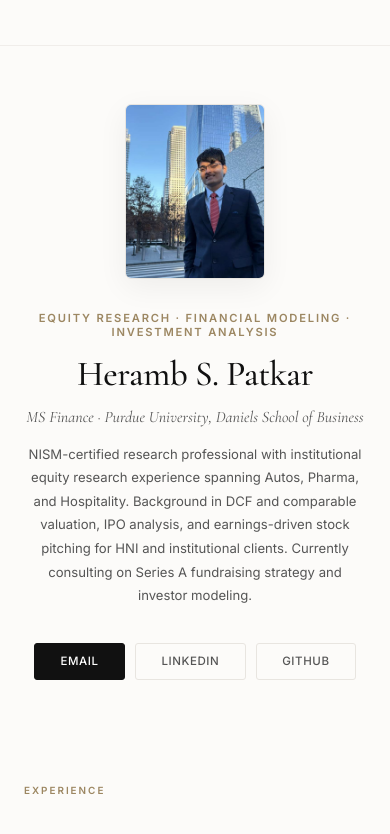
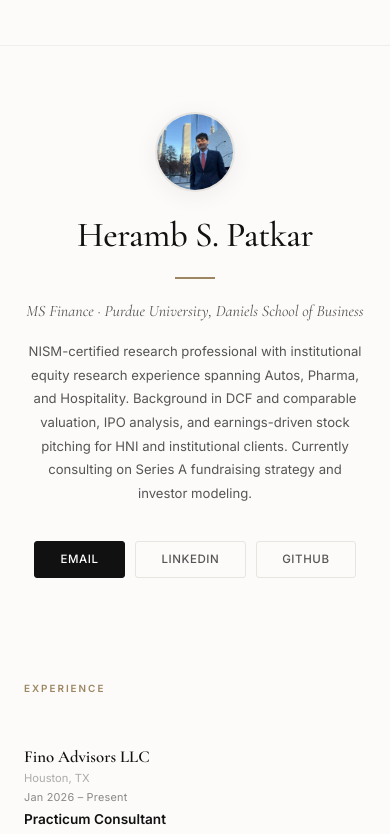
Before and after one commit to HPATKAR/HPATKAR.github.io, a plain HTML site: page index.html in a window 390 px wide. Shown: the top 834 px of the page. Drawn offline with nearby package versions, Linux system fonts and the light colour scheme.

Commit message:
Restore centered hero with circular photo and gold rule from bedd6ef
Keep formalized copy, university logos, and nav without name.

Co-Authored-By: Claude Opus 4.6 <noreply@anthropic.com>

```diff
--- a/index.html
+++ b/index.html
@@ -67,26 +67,32 @@
         /* ── Hero ── */
         .hero {
             max-width: var(--max-w); margin: 0 auto;
-            padding: 8.5rem var(--px) 5rem;
+            padding: 9rem var(--px) 5rem;
+            text-align: center;
         }
-        .hero-grid {
-            display: grid;
-            grid-template-columns: 1fr auto;
-            gap: 4rem;
-            align-items: center;
+        .hero-photo {
+            width: 96px; height: 96px;
+            border-radius: 50%; overflow: hidden;
+            margin: 0 auto 2rem;
+            border: 2px solid var(--rule);
+            box-shadow: 0 4px 24px rgba(0,0,0,0.06);
         }
-        .hero-overline {
-            font-size: 0.7rem; font-weight: 600;
-            letter-spacing: 0.16em; text-transform: uppercase;
-            color: var(--gold);
-            margin-bottom: 1rem;
+        .hero-photo img {
+            width: 100%; height: 100%;
+            object-fit: cover;
+            filter: grayscale(12%) contrast(1.02);
         }
         .hero h1 {
             font-family: var(--serif);
-            font-size: clamp(2.8rem, 5.5vw, 4rem);
+            font-size: clamp(2.6rem, 5.5vw, 3.8rem);
             font-weight: 500;
             line-height: 1.1;
             letter-spacing: -0.015em;
+        }
+        .hero-rule {
+            width: 40px; height: 1.5px;
+            background: var(--gold);
+            margin: 1.4rem auto;
         }
         .hero-subtitle {
             font-family: var(--serif);
@@ -94,30 +100,19 @@
             font-weight: 400;
             font-style: italic;
             color: var(--ink-3);
-            margin-top: 0.8rem;
         }
         .hero-desc {
             font-size: 0.88rem;
             color: var(--ink-3);
             line-height: 1.8;
-            margin-top: 1.5rem;
-            max-width: 540px;
+            margin-top: 1.6rem;
+            max-width: 520px;
+            margin-left: auto; margin-right: auto;
         }
         .hero-actions {
             display: flex; gap: 0.6rem;
+            justify-content: center;
             margin-top: 2.2rem;
-        }
-        .hero-photo {
-            width: 200px; height: 250px;
-            border-radius: 6px; overflow: hidden;
-            border: 1px solid var(--rule);
-            box-shadow: 0 8px 30px rgba(0,0,0,0.06);
-            flex-shrink: 0;
-        }
-        .hero-photo img {
-            width: 100%; height: 100%;
-            object-fit: cover;
-            filter: grayscale(12%) contrast(1.02);
         }
         .btn {
             display: inline-flex; align-items: center; gap: 0.3rem;
@@ -371,19 +366,12 @@
             .nav-links { display: none; }
             .nav-inner { height: 46px; }
 
-            .hero { padding: 6.5rem var(--px) 3.5rem; }
-            .hero-grid {
-                grid-template-columns: 1fr;
-                gap: 2rem; text-align: center;
-            }
-            .hero-photo {
-                width: 140px; height: 175px;
-                margin: 0 auto; order: -1;
-            }
+            .hero { padding: 7rem var(--px) 3.5rem; }
+            .hero-photo { width: 80px; height: 80px; margin-bottom: 1.5rem; }
             .hero h1 { font-size: 2.2rem; }
             .hero-subtitle { font-size: 1rem; }
-            .hero-desc { font-size: 0.82rem; margin: 1rem auto 0; }
-            .hero-actions { justify-content: center; flex-wrap: wrap; }
+            .hero-desc { font-size: 0.82rem; margin-top: 1.2rem; }
+            .hero-actions { flex-wrap: wrap; }
 
             .section { padding: 3rem var(--px); }
             .section-label { margin-bottom: 1.8rem; }
@@ -452,21 +440,17 @@
 
 <!-- ═══ Hero ═══ -->
 <section class="hero">
-    <div class="hero-grid">
-        <div>
-            <p class="hero-overline reveal">Equity Research &middot; Financial Modeling &middot; Investment Analysis</p>
+    <div class="hero-photo reveal">
+        <img src="photo.jpeg" alt="Heramb S. Patkar">
+    </div>
     <h1 class="reveal delay-1">Heramb S. Patkar</h1>
+    <div class="hero-rule reveal delay-2"></div>
     <p class="hero-subtitle reveal delay-2">MS Finance &middot; Purdue University, Daniels School of Business</p>
     <p class="hero-desc reveal delay-2">NISM-certified research professional with institutional equity research experience spanning Autos, Pharma, and Hospitality. Background in DCF and comparable valuation, IPO analysis, and earnings-driven stock pitching for HNI and institutional clients. Currently consulting on Series&nbsp;A fundraising strategy and investor modeling.</p>
     <div class="hero-actions reveal delay-3">
         <a class="btn btn-dark" href="mailto:hpatkar@purdue.edu">Email</a>
         <a class="btn btn-ghost" href="https://www.linkedin.com/in/heramb-patkar/" target="_blank">LinkedIn</a>
         <a class="btn btn-ghost" href="https://github.com/HPATKAR" target="_blank">GitHub</a>
-            </div>
-        </div>
-        <div class="hero-photo reveal delay-2">
-            <img src="photo.jpeg" alt="Heramb S. Patkar">
-        </div>
     </div>
 </section>
 
```
Lines whose indentation alone changed are shown as unchanged.
